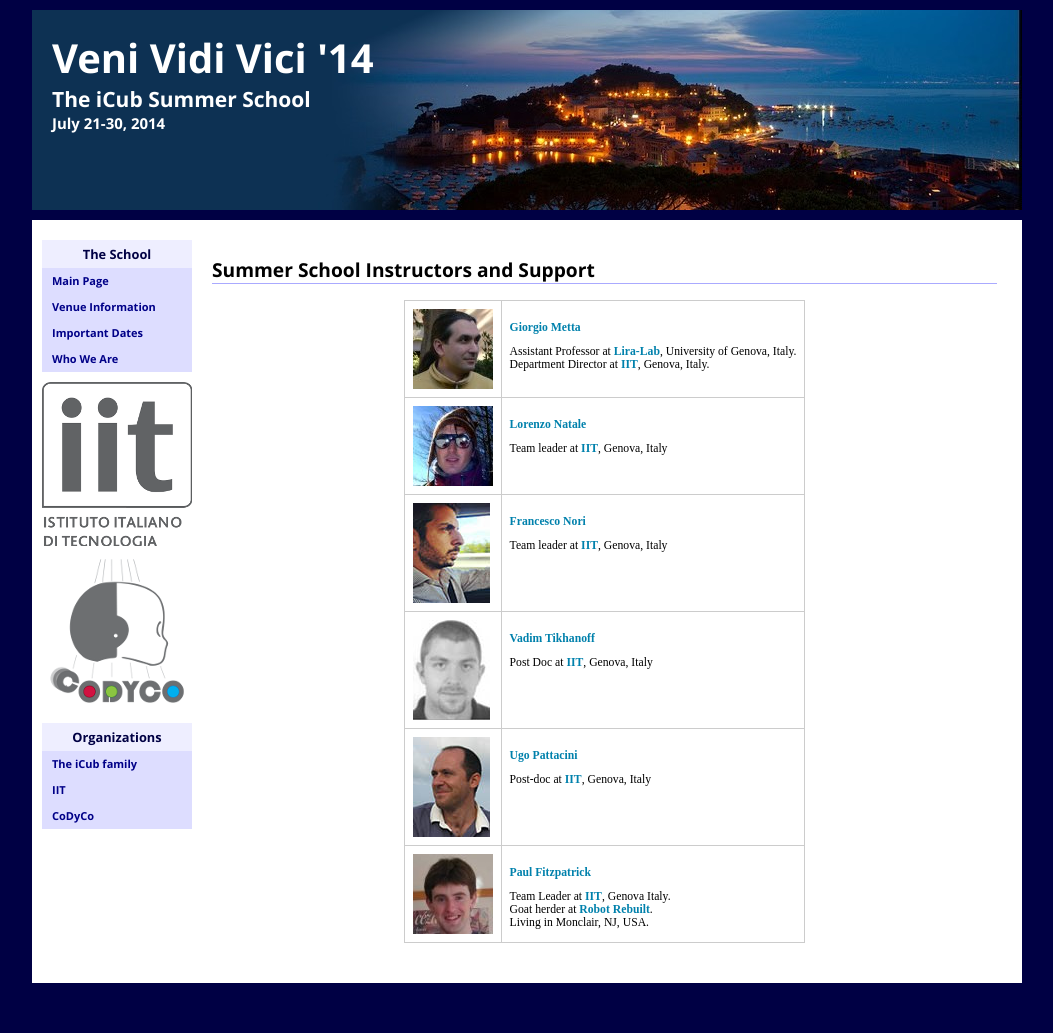
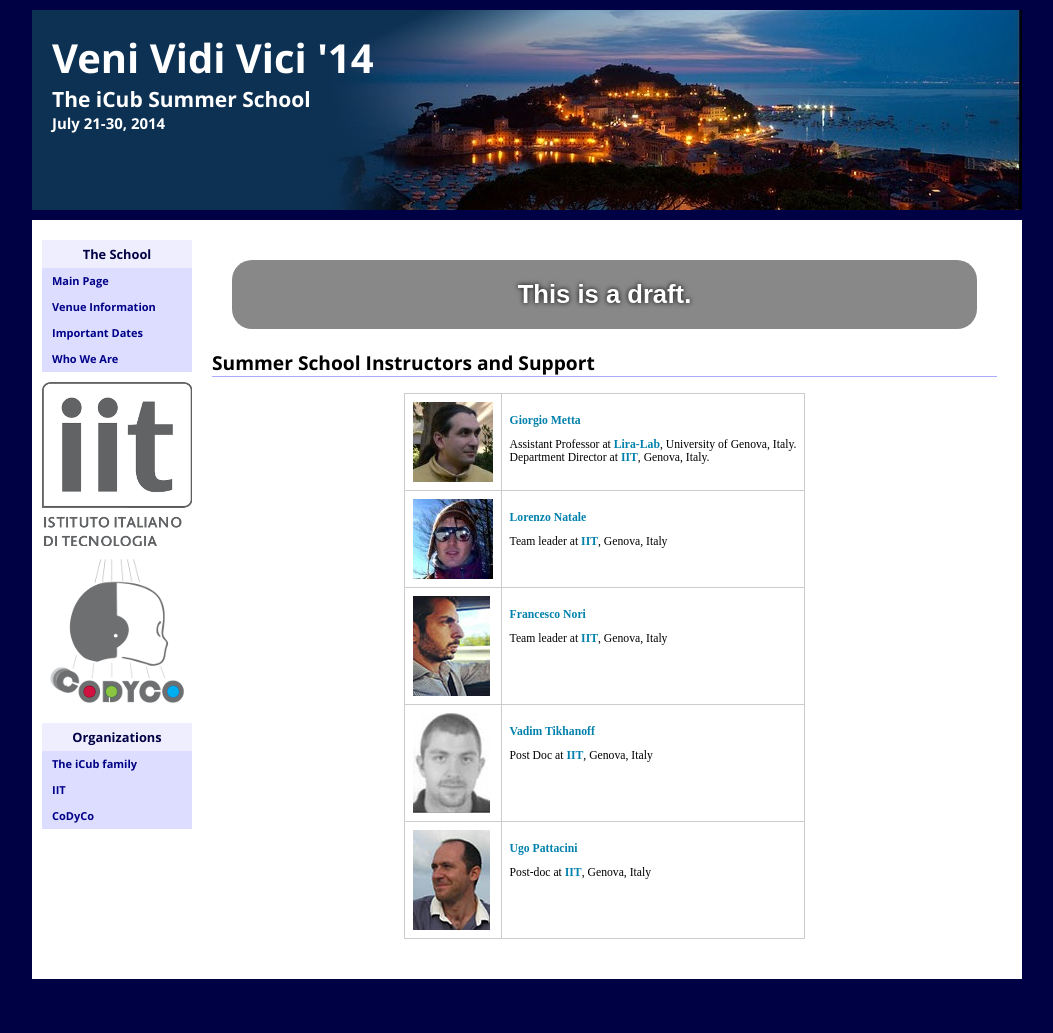
Before and after one commit to paulfitz/vvv, a Jekyll site: the page built from instructors.html, in a window 1280 px wide. Shown: the whole page, without its empty margins (113-1166 px from the left). Built offline with Jekyll 4.4.1, drawn with Linux system fonts in a browser that asks for light colours.

Commit message:
fix dodgy links, mark as draft

```diff
--- a/_includes/pre-content.html
+++ b/_includes/pre-content.html
@@ -47,10 +47,10 @@
 
 
 <div class="top">
-<h1><a class="logo" href="/summerschool">Veni Vidi Vici '14</a></h1>
-<h2><a class="logo" href="/summerschool">The iCub
+<h1><a class="logo" href="index.html">Veni Vidi Vici '14</a></h1>
+<h2><a class="logo" href="index.html">The iCub
 Summer School</a></h2>
-<h3><a class="logo" href="/summerschool">July 21-30, 2014</a></h3>
+<h3><a class="logo" href="details.html">July 21-30, 2014</a></h3>
 <br>
 </div>
 
@@ -77,3 +77,5 @@
 
 <a name="content"></a>
 <div class="content">
+
+<p class='draft-alert'>This is a draft.</p>
--- a/css/base2013.css
+++ b/css/base2013.css
@@ -515,3 +515,16 @@
     padding-left: 20px;
     border-bottom: none;
 }
+
+.draft-alert {
+  padding: 20px;
+  margin: 20px;
+  background: #888;
+  color: #fff;
+  border-radius: 20px;
+  font-size: 200%;
+  text-align: center;
+  font-weight: bold;
+  font-family: sans-serif;
+  text-shadow: 0px 0px 5px black;
+}
--- a/index.html
+++ b/index.html
@@ -57,7 +57,7 @@
 <li><a href="details.html">Venue information</a></li>
 
 <li><a href="call.html">Call for participation</a> (with application instructions)</li>
-<em><center><b>The application period is closed.</b></br>Thank you to all who applied! </center>
+<!--<em><center><b>The application period is closed.</b></br>Thank you to all who applied! </center>-->
 <!--Notification of placements will be sent on <s>May 30, 2013</s> June 5, 2013.--> </em>
 
 <li><a href='dates.html'>Important dates</a></li>
--- a/instructors.html
+++ b/instructors.html
@@ -69,15 +69,4 @@
 
 
 
-<tr><td valign=top><img src=images/people/paul.fitzpatrick.jpg width=80 height=80></td><td valign=top>
-
-<p>
-<A HREF=http://paul.giszpatrick.com/>Paul Fitzpatrick</A>
-</p>
-
-Team Leader at <a href="http://www.iit.it">IIT</a>, Genova Italy. <br />
-Goat herder at <a href="http://www.robotrebuilt.com">Robot Rebuilt</a>. <br />
-Living in Monclair, NJ, USA.
-
-</td></tr>
 </table>
```
Also changed, not shown: other parts of index.html (+1 -1 lines).
